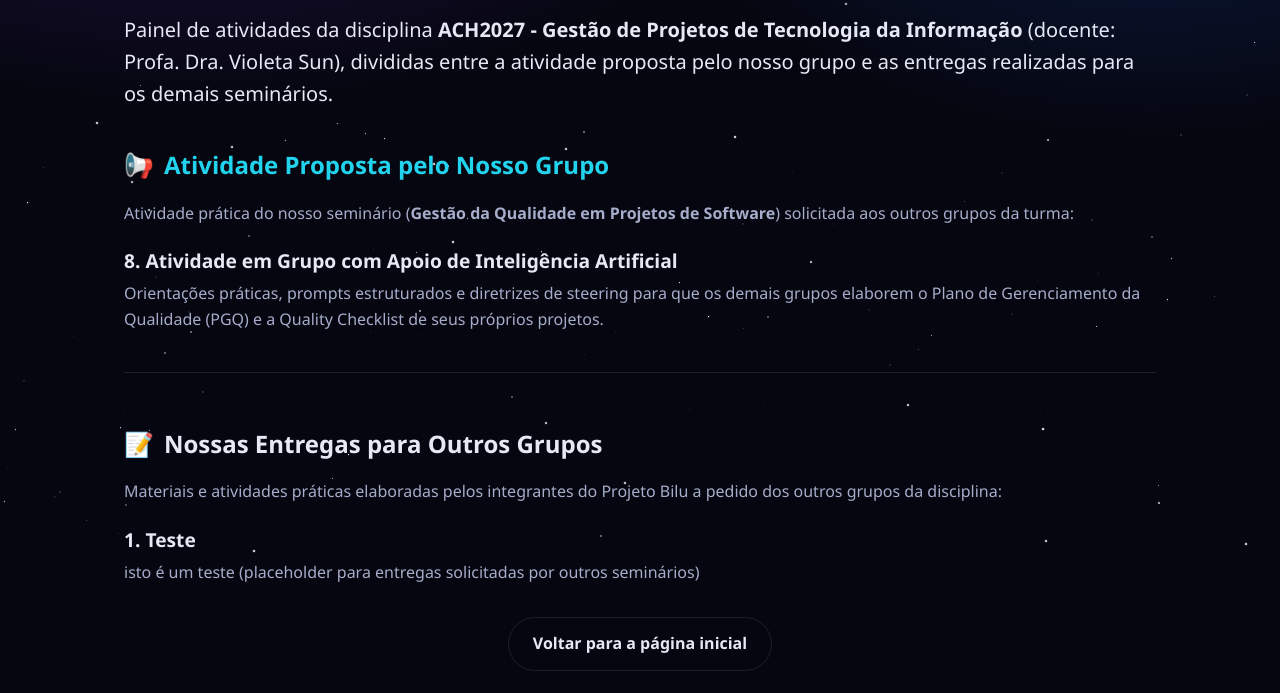
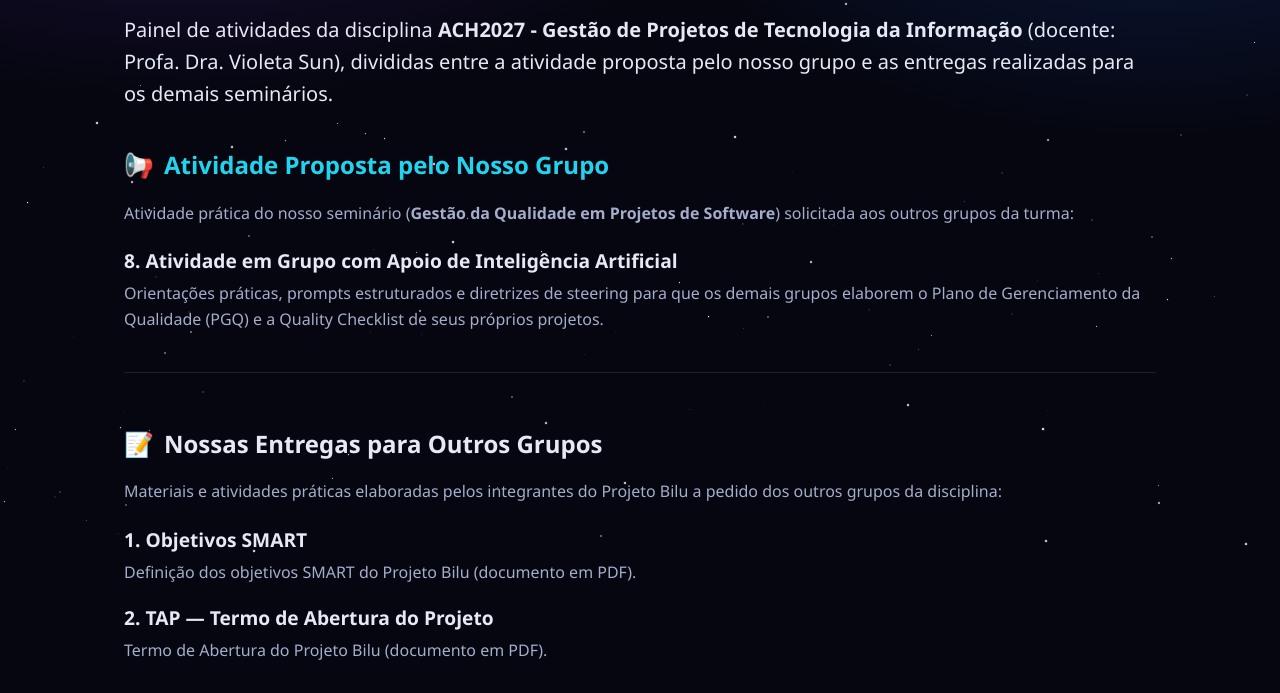
Before and after one commit to LucasdeLyra/varginha, a website: page public/entregas/index.html in a window 1280 px wide. Shown: the part 243-936 px from the top of the page. Drawn offline with Linux system fonts and the light colour scheme.

Commit message:
rollback previous deliberables

```diff
--- a/public/entregas/index.html
+++ b/public/entregas/index.html
@@ -65,8 +65,12 @@
 
         <ul class="entregas-list">
           <li class="entrega-item">
-            <a href="/entregas/teste">1. Teste</a>
-            <p>isto é um teste (placeholder para entregas solicitadas por outros seminários)</p>
+            <a href="/entregas/ObjetivosSMART">1. Objetivos SMART</a>
+            <p>Definição dos objetivos SMART do Projeto Bilu (documento em PDF).</p>
+          </li>
+          <li class="entrega-item">
+            <a href="/entregas/tap">2. TAP — Termo de Abertura do Projeto</a>
+            <p>Termo de Abertura do Projeto Bilu (documento em PDF).</p>
           </li>
           <!-- Para adicionar um entregável feito para outro grupo: copiar um <li class="entrega-item">,
                ajustar o número/título, o href (/entregas/<slug>) e a descrição,
```
